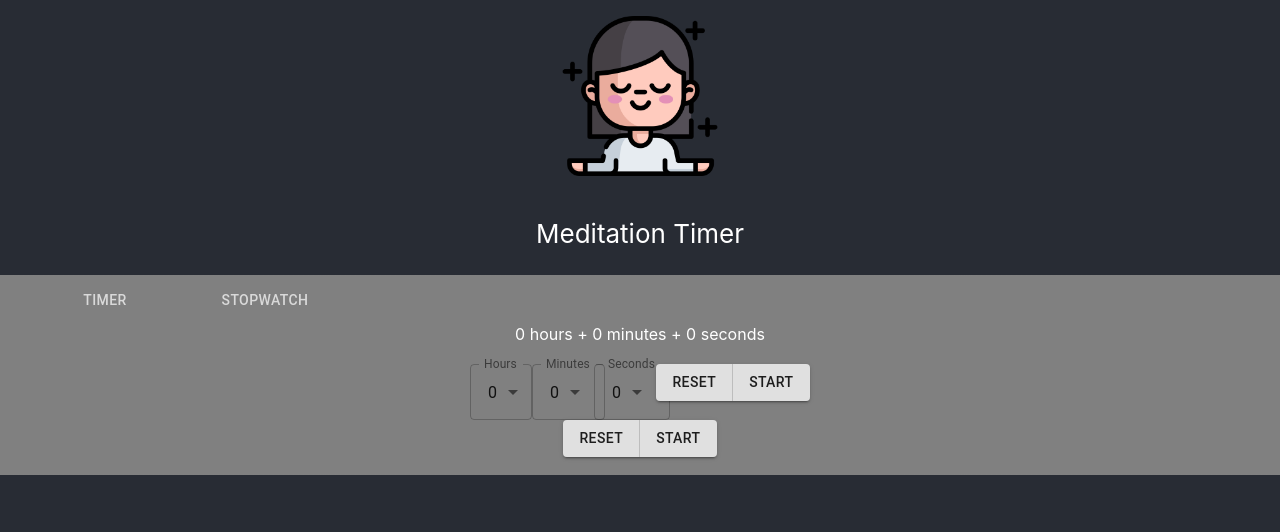
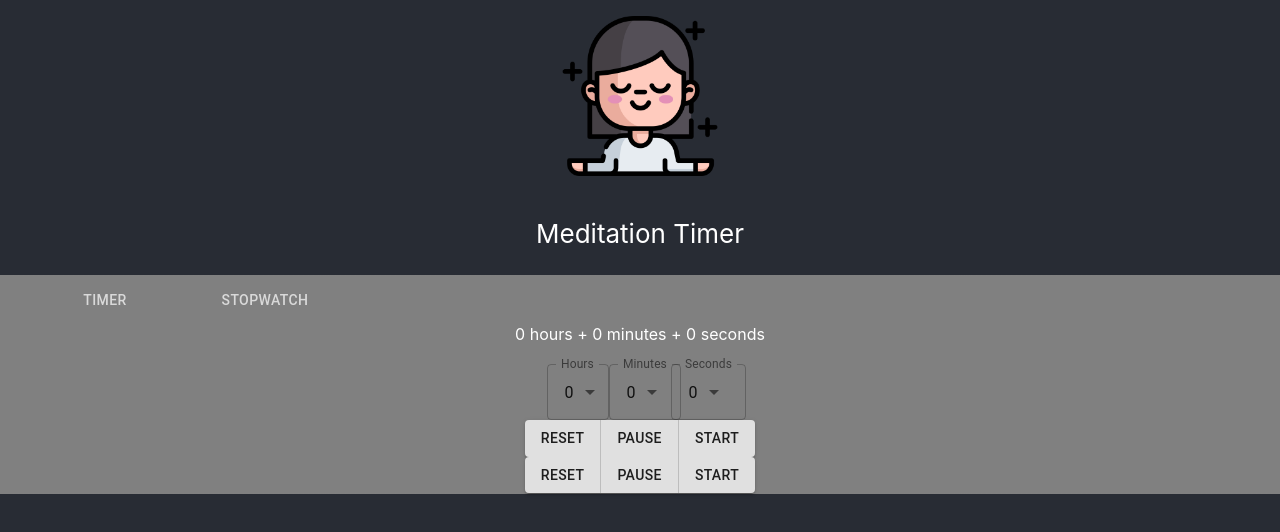
Before and after one commit to claudiegp/meditation-timer, a React (Create React App) app: page / in a window 1280 px wide. Shown: the top 532 px of the page. Built offline with nearby package versions, Linux system fonts and the light colour scheme.

Commit message:
feat(countdown): pass start pause reset functions to buttons component

```diff
--- a/src/ButtonBanner/ButtonBanner.tsx
+++ b/src/ButtonBanner/ButtonBanner.tsx
@@ -1,11 +1,24 @@
-import { Button, ButtonGroup } from "@material-ui/core";
+import { Button, ButtonGroup, Container } from "@material-ui/core";
 import React, { FunctionComponent } from "react";
 
-const ButtonBanner: FunctionComponent = () => (
-  <ButtonGroup variant="contained" aria-label="outlined primary button group">
-    <Button>Reset</Button>
-    <Button>Start</Button>
-  </ButtonGroup>
+interface ButtonBannerProps {
+  startCountdown: () => void;
+  pauseCountdown: () => void;
+  resetCountdown: () => void;
+}
+
+const ButtonBanner: FunctionComponent<ButtonBannerProps> = ({
+  resetCountdown,
+  pauseCountdown,
+  startCountdown,
+}) => (
+  <Container>
+    <ButtonGroup variant="contained" aria-label="outlined primary button group">
+      <Button onClick={resetCountdown}>Reset</Button>
+      <Button onClick={pauseCountdown}>Pause</Button>
+      <Button onClick={startCountdown}>Start</Button>
+    </ButtonGroup>
+  </Container>
 );
 
 export default ButtonBanner;
```
